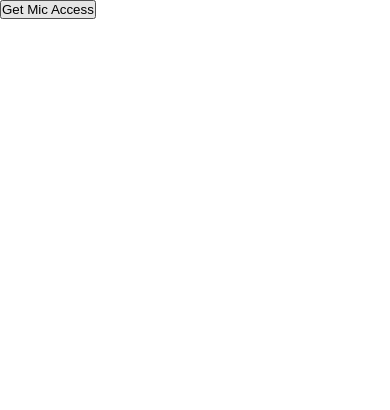
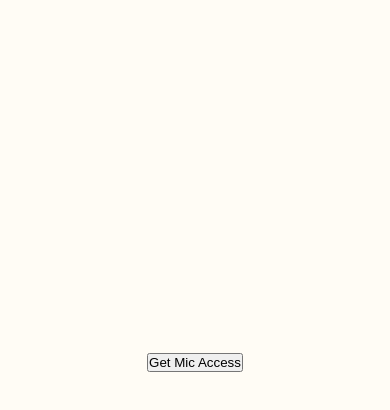
Before and after one commit to fjborquez/Balbettare, a React (Create React App) app in the folder client/: page / in a window 390 px wide. Shown: the top 410 px of the page. Built offline with nearby package versions, Linux system fonts and the light colour scheme.

Commit message:
Styling + Display Result

```diff
--- a/client/src/App/App.css
+++ b/client/src/App/App.css
@@ -0,0 +1,11 @@
+article{
+    margin: auto;
+    min-height: calc(100vh - 50px - 33.8px - 5em);
+    margin: auto;
+    display: flex;
+    flex-direction: column;
+    justify-content: center;
+    align-items: center;
+    padding-top: calc(5em);
+    padding-bottom: calc(5em);
+}
--- a/client/src/App/App.tsx
+++ b/client/src/App/App.tsx
@@ -22,6 +22,7 @@ export default function App() {
 
   const [transcription, setTranscription] = useState({
     available: false,
+    analyzing: false,
     data: ""
   });
 
@@ -71,6 +72,12 @@ export default function App() {
             const formData = new FormData();
             formData.append("audio", blob);
 
+            setTranscription({
+              available: true,
+              analyzing: true,
+              data: ""
+            })
+
             await axios({
                 url: `${env.PYTHON_URL_HOST}/${env.PYTHON_MEDIA_TRANSCRIPTIOM}`,
                 method: 'POST',
@@ -79,9 +86,15 @@ export default function App() {
                 console.log(result);
                 setTranscription({
                   available: true,
-                  data: result.data.transcription
+                  analyzing: false,
+                  data: result.data
                 })
             }).catch((error) => {
+                setTranscription({
+                  available: true,
+                  analyzing: false,
+                  data: ""
+                })
                 console.log(error);
             });
 
@@ -104,7 +117,6 @@ export default function App() {
       });
   }
 
-
   async function updateSayPhrase() {
     await axios({
       url: `${env.BACKEND_URL_HOST}/${env.BACKEND_PHRASE}`,
@@ -125,35 +137,38 @@ export default function App() {
   function cleanTranscription() {
     setTranscription({
       available: false,
+      analyzing: false,
       data: ""
     });
   }
 
   return (
-    <div className="App">
+    <article>
       {stream.access ? (
           <section className="audio-container">
             <section>
-              {!recording.active ?
-                <input type={"button"}
+              {!recording.active && !transcription.analyzing
+              ? <input type={"button"}
                   onClick={() => !recording.active && stream.recorder.start()}
                   value="Start Recording" />
-              :
-                <input type={"button"}
+              : recording.active && !transcription.analyzing
+              ? <input type={"button"}
                   onClick={() => stream.recorder.stop()}
                   value="Stop Recording" />
+              : <p>analyzing</p>
+
               }
 
-              <p>{phrase.sayPhrase}</p>
+              <p>Phrase: {phrase.sayPhrase}</p>
             </section>
 
 
             {
-                transcription.available
+                (transcription.available && !transcription.analyzing)
                 &&
                 <section>
                   <p>
-                    {transcription.data}
+                    Transcript: {transcription.data}
                   </p>
                   <input
                     type={"button"}
@@ -169,6 +184,6 @@ export default function App() {
             onClick={getAccess}
             value="Get Mic Access" />
         )}
-    </div>
+    </article>
   );
 }
--- a/client/src/index.css
+++ b/client/src/index.css
@@ -1,17 +1,28 @@
 *{
   margin: 0;
   padding: 0;
+  box-sizing: border-box;
 }
 
 body{
-	font-family: "Pakonsy_Font", Arial, Helvetica, sans-serif;
+	font-family: "Inter", Arial, Helvetica, sans-serif;
   line-height: 1.4;
   letter-spacing: 0.5px;
   font-size: 12px;
+  padding: 2.5em;
+  background: #FFFCF5;
+  color: #191919;
 }
 
-article{
-  min-height: calc(100vh - ((1.25rem * 2) + 20px))
+@media (max-width: 30em) {
+  body{
+    padding: 1em;
+  }
+}
+
+@font-face {
+  font-family: Inter;
+  src: url(https://fonts.googleapis.com/css?family=Inter);
 }
 
 h1 {
@@ -44,7 +55,17 @@ a  {
 img{
   height: auto;
   display: block;
+  margin-left: auto;
+  margin-right: auto;
 }
+
+
+@media (max-width: 30em) {
+  img{
+    width: 100%;
+  }
+}
+
 
 picture img, video {
   width: 100%;
```
